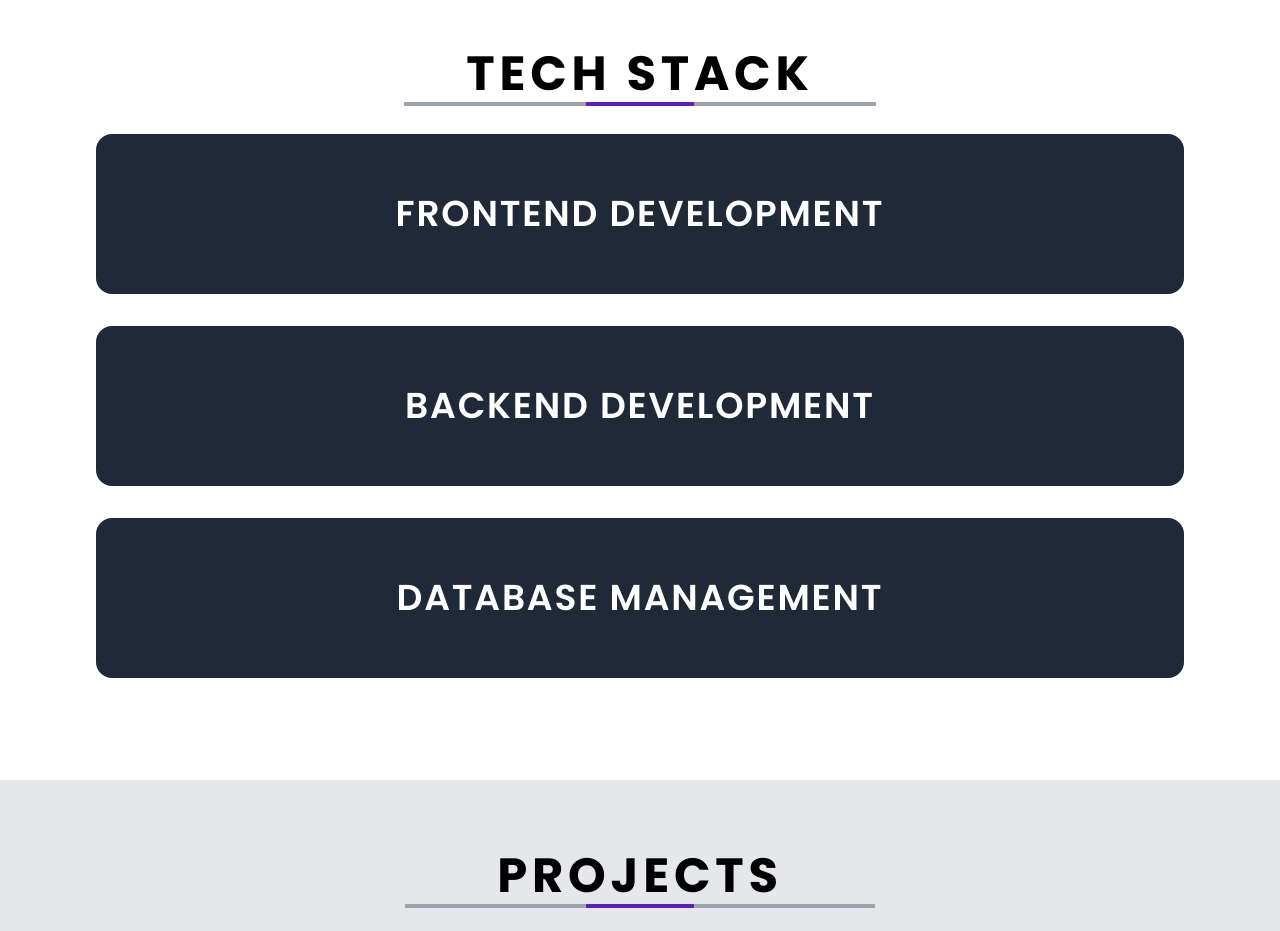
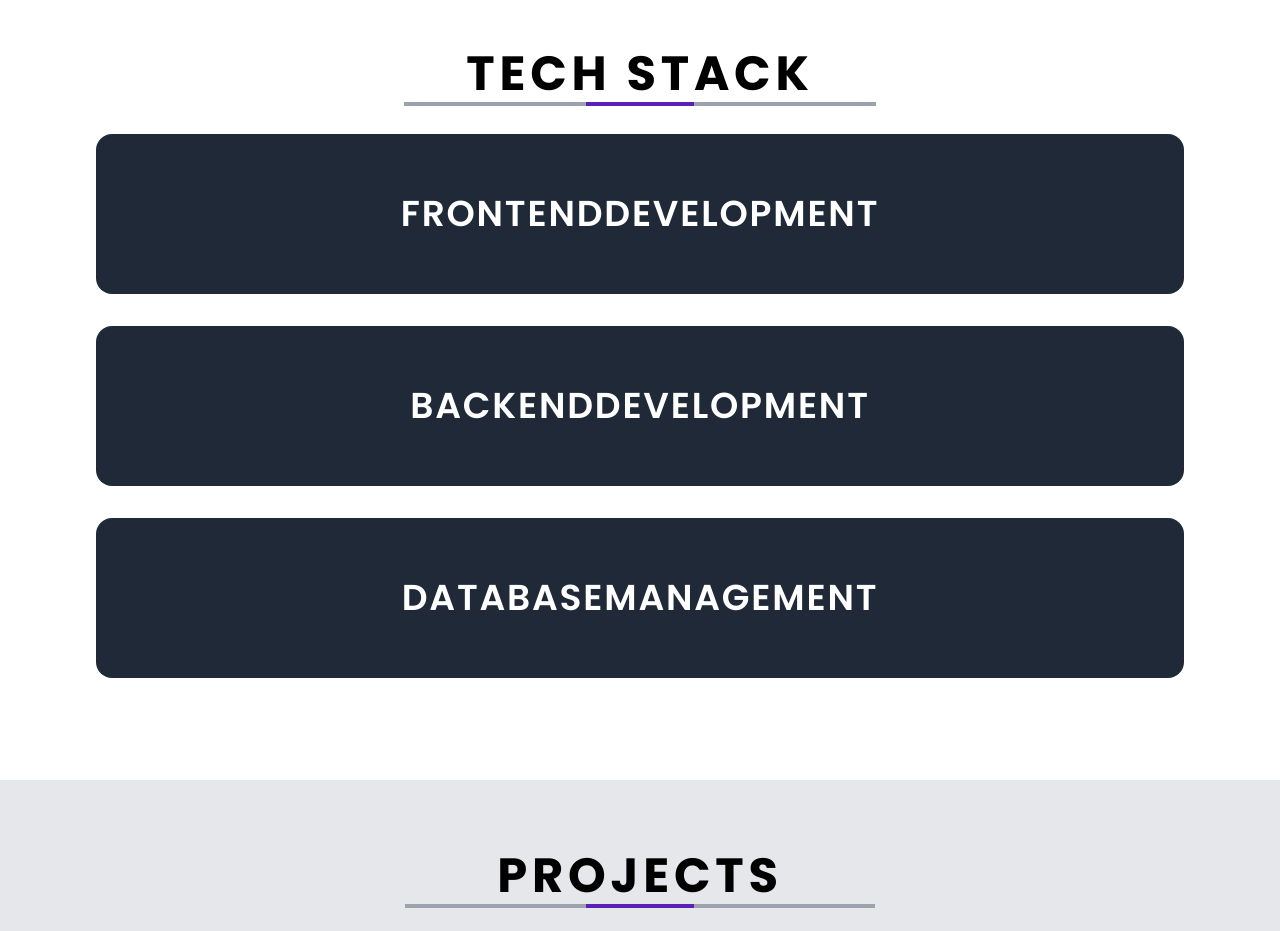
Before and after one commit to axol26/new_pf, a Vue app: page / in a window 1280 px wide. Shown: the part 820-1751 px from the top of the page. Built offline with nearby package versions, Linux system fonts and the light colour scheme.

Commit message:
updated tech stack

```diff
--- a/src/App.vue
+++ b/src/App.vue
@@ -106,7 +106,7 @@ export default {
 
       <div id="frontend" class="relative flex flex-col rounded-2xl justify-center items-center w-full h-1/5 mb-4 hover:scale-x-[1.15] hover:scale-y-125 hover:shadow-lg hover:shadow-gray-400 ease-in-out duration-300">
         <div class="absolute inset-0 rounded-2xl bg-gray-800 opacity-100 text-white text-4xl tracking-wider font-semibold uppercase flex justify-center items-center z-10 hover:-z-10 hover:opacity-0 ease-in-out duration-700">
-          Frontend Development
+          Frontend<span class="lg:block hidden"> Development</span>
         </div>
         <div class="flex absolute inset-0 rounded-2xl hover:z-20 bg-white">
 
@@ -128,7 +128,7 @@ export default {
 
       <div id="frontend" class="relative flex flex-col rounded-2xl mt-4 justify-center items-center w-full h-1/5 my-4 hover:scale-x-[1.15] hover:scale-y-125 hover:shadow-lg hover:shadow-gray-400 ease-in-out duration-300">
         <div class="absolute inset-0 rounded-2xl bg-gray-800 opacity-100 text-white text-4xl tracking-wider font-semibold uppercase flex justify-center items-center z-10 hover:-z-10 hover:opacity-0 ease-in-out duration-700">
-          Backend Development
+          Backend<span class="lg:block hidden"> Development</span>
         </div>
         <div class="flex absolute inset-0 rounded-2xl hover:z-20 bg-white">
 
@@ -148,7 +148,7 @@ export default {
 
       <div id="frontend" class="relative flex flex-col rounded-2xl mt-4 justify-center items-center w-full h-1/5 my-4 hover:scale-x-[1.15] hover:scale-y-125 hover:shadow-lg hover:shadow-gray-400 ease-in-out duration-300">
         <div class="absolute inset-0 rounded-2xl bg-gray-800 opacity-100 text-white text-4xl tracking-wider font-semibold uppercase flex justify-center items-center z-10 hover:-z-10 hover:opacity-0 ease-in-out duration-700">
-          Database Management
+          Database<span class="lg:block hidden"> Management</span>
         </div>
         <div class="flex absolute inset-0 rounded-2xl hover:z-20 bg-white">
 
```
